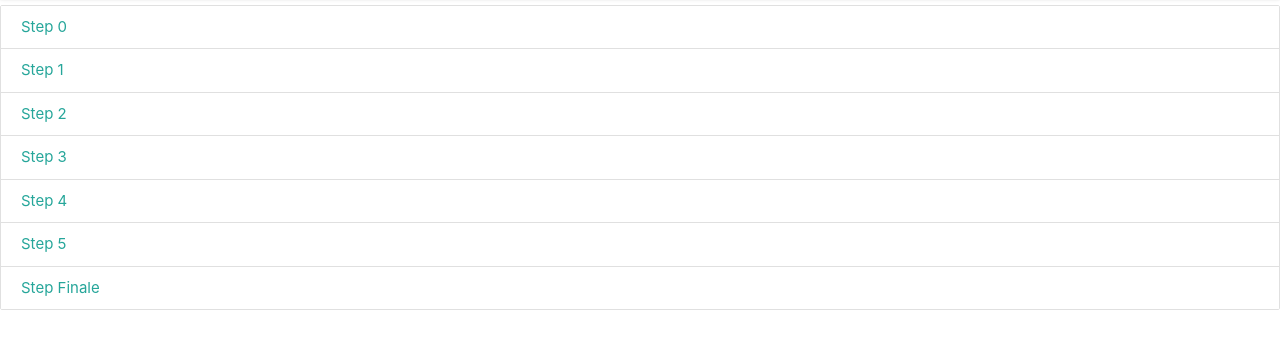
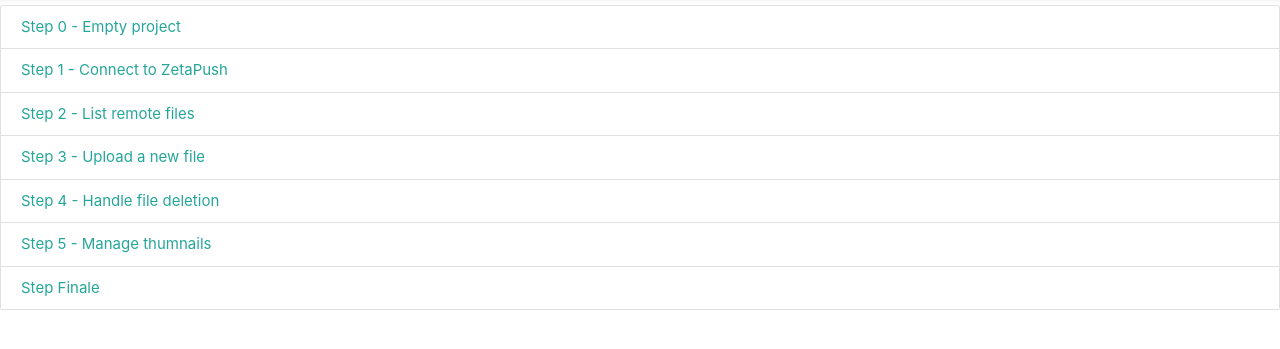
Before and after one commit to zetapush-demo/demo-zetapush-gallery, a plain HTML site: page index.html in a window 1280 px wide. Shown: the part 67-416 px from the top of the page. Drawn offline with nearby package versions, Linux system fonts and the light colour scheme.

Commit message:
feat(steps) Add steps title

```diff
--- a/index.html
+++ b/index.html
@@ -16,12 +16,12 @@
     </nav>
     <main>
       <div class="collection">
-        <a href="./step-0/" class="collection-item">Step 0</a>
-        <a href="./step-1/" class="collection-item">Step 1</a>
-        <a href="./step-2/" class="collection-item">Step 2</a>
-        <a href="./step-3/" class="collection-item">Step 3</a>
-        <a href="./step-4/" class="collection-item">Step 4</a>
-        <a href="./step-5/" class="collection-item">Step 5</a>
+        <a href="./step-0/" class="collection-item">Step 0 - Empty project</a>
+        <a href="./step-1/" class="collection-item">Step 1 - Connect to ZetaPush</a>
+        <a href="./step-2/" class="collection-item">Step 2 - List remote files</a>
+        <a href="./step-3/" class="collection-item">Step 3 - Upload a new file</a>
+        <a href="./step-4/" class="collection-item">Step 4 - Handle file deletion</a>
+        <a href="./step-5/" class="collection-item">Step 5 - Manage thumnails</a>
         <a href="./step-final/" class="collection-item">Step Finale</a>
       </div>
     </main>
```
